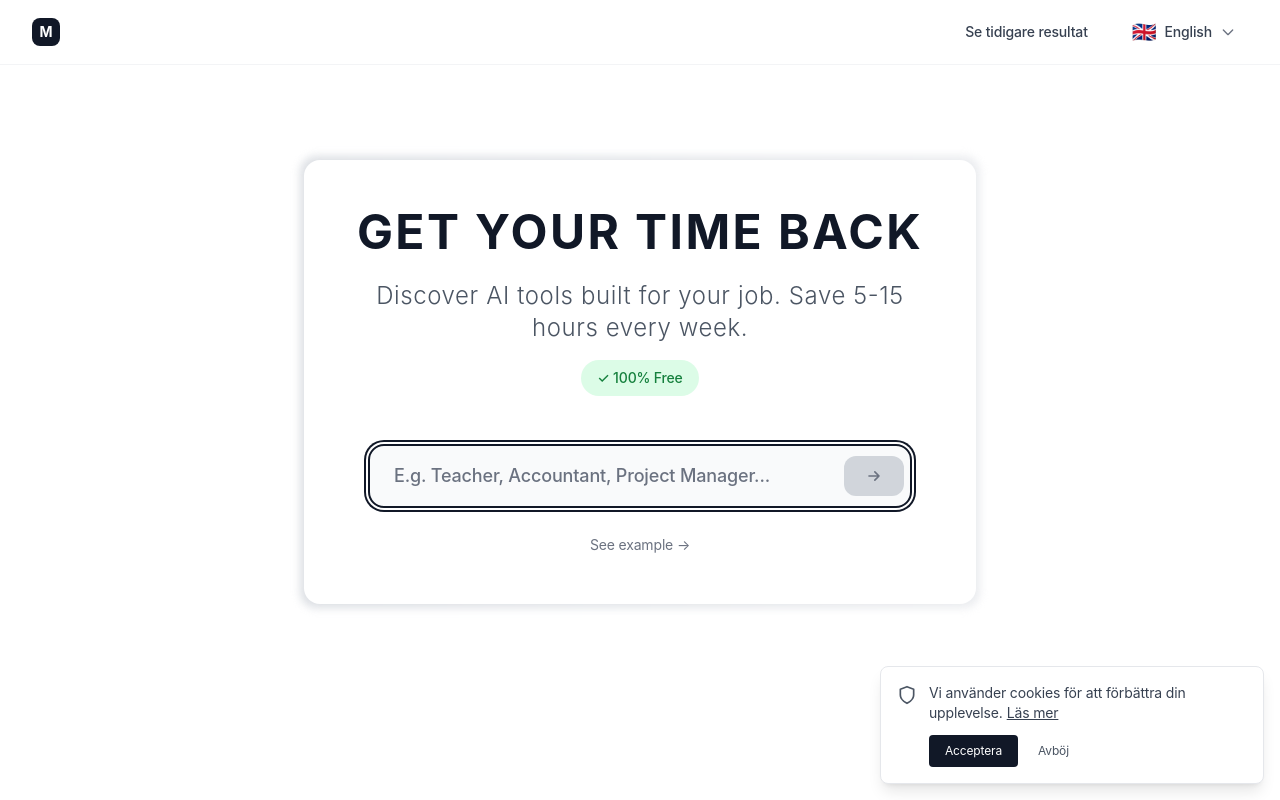
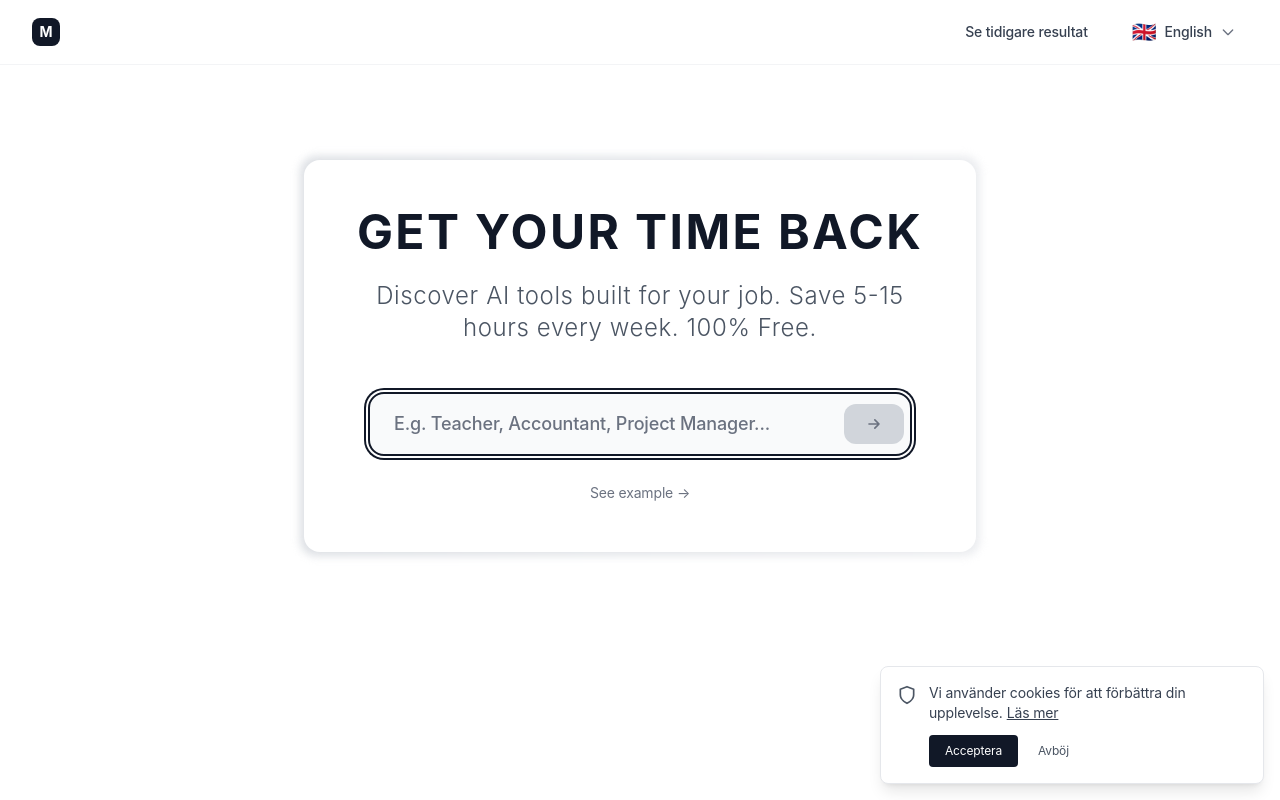
Before and after one commit to chgenberg/optero, a Next.js app: page / in a window 1280 px wide. Shown: the top 800 px of the page. Built offline with nearby package versions, Linux system fonts and the light colour scheme.

Commit message:
feat: Move '100% Free' into subtitle text instead of separate badge

```diff
--- a/app/page.tsx
+++ b/app/page.tsx
@@ -170,11 +170,6 @@ export default function Home() {
                 <p className="text-lg sm:text-xl md:text-2xl text-gray-600 font-light px-4 sm:px-0 tracking-wide">
                   {t('hero.subtitle')}
                 </p>
-                <div className="mt-4">
-                  <span className="inline-block bg-green-100 text-green-700 px-4 py-2 rounded-full text-sm font-medium">
-                    ✓ {t('hero.free')}
-                  </span>
-                </div>
               </div>
 
               <div className="mt-12">
--- a/locales/de/common.json
+++ b/locales/de/common.json
@@ -1,8 +1,7 @@
 {
   "hero": {
     "title": "HOLEN SIE SICH IHRE ZEIT ZURÜCK",
-    "subtitle": "Entdecken Sie KI-Tools für Ihren Beruf. Sparen Sie 5-15 Stunden pro Woche.",
-    "free": "100% Kostenlos",
+    "subtitle": "Entdecken Sie KI-Tools für Ihren Beruf. Sparen Sie 5-15 Stunden pro Woche. 100% Kostenlos.",
     "cta": "Jetzt starten",
     "demoLink": "Beispiel ansehen →"
   },
--- a/locales/en/common.json
+++ b/locales/en/common.json
@@ -1,8 +1,7 @@
 {
   "hero": {
     "title": "GET YOUR TIME BACK",
-    "subtitle": "Discover AI tools built for your job. Save 5-15 hours every week.",
-    "free": "100% Free",
+    "subtitle": "Discover AI tools built for your job. Save 5-15 hours every week. 100% Free.",
     "cta": "Start now",
     "demoLink": "See example →"
   },
--- a/locales/es/common.json
+++ b/locales/es/common.json
@@ -1,8 +1,7 @@
 {
   "hero": {
     "title": "RECUPERA TU TIEMPO",
-    "subtitle": "Descubre herramientas de IA diseñadas para tu trabajo. Ahorra 5-15 horas cada semana.",
-    "free": "100% Gratis",
+    "subtitle": "Descubre herramientas de IA diseñadas para tu trabajo. Ahorra 5-15 horas cada semana. 100% Gratis.",
     "cta": "Comenzar ahora",
     "demoLink": "Ver ejemplo →"
   },
--- a/locales/fr/common.json
+++ b/locales/fr/common.json
@@ -1,8 +1,7 @@
 {
   "hero": {
     "title": "RÉCUPÉREZ VOTRE TEMPS",
-    "subtitle": "Découvrez des outils IA conçus pour votre métier. Économisez 5-15 heures chaque semaine.",
-    "free": "100% Gratuit",
+    "subtitle": "Découvrez des outils IA conçus pour votre métier. Économisez 5-15 heures chaque semaine. 100% Gratuit.",
     "cta": "Commencer maintenant",
     "demoLink": "Voir l'exemple →"
   },
--- a/locales/sv/common.json
+++ b/locales/sv/common.json
@@ -1,8 +1,7 @@
 {
   "hero": {
     "title": "FÅ TILLBAKA DIN TID",
-    "subtitle": "Upptäck AI-verktyg för ditt jobb. Spara 5-15 timmar varje vecka.",
-    "free": "100% Gratis",
+    "subtitle": "Upptäck AI-verktyg för ditt jobb. Spara 5-15 timmar varje vecka. 100% Gratis.",
     "cta": "Börja nu",
     "demoLink": "Se exempel →"
   },
```
